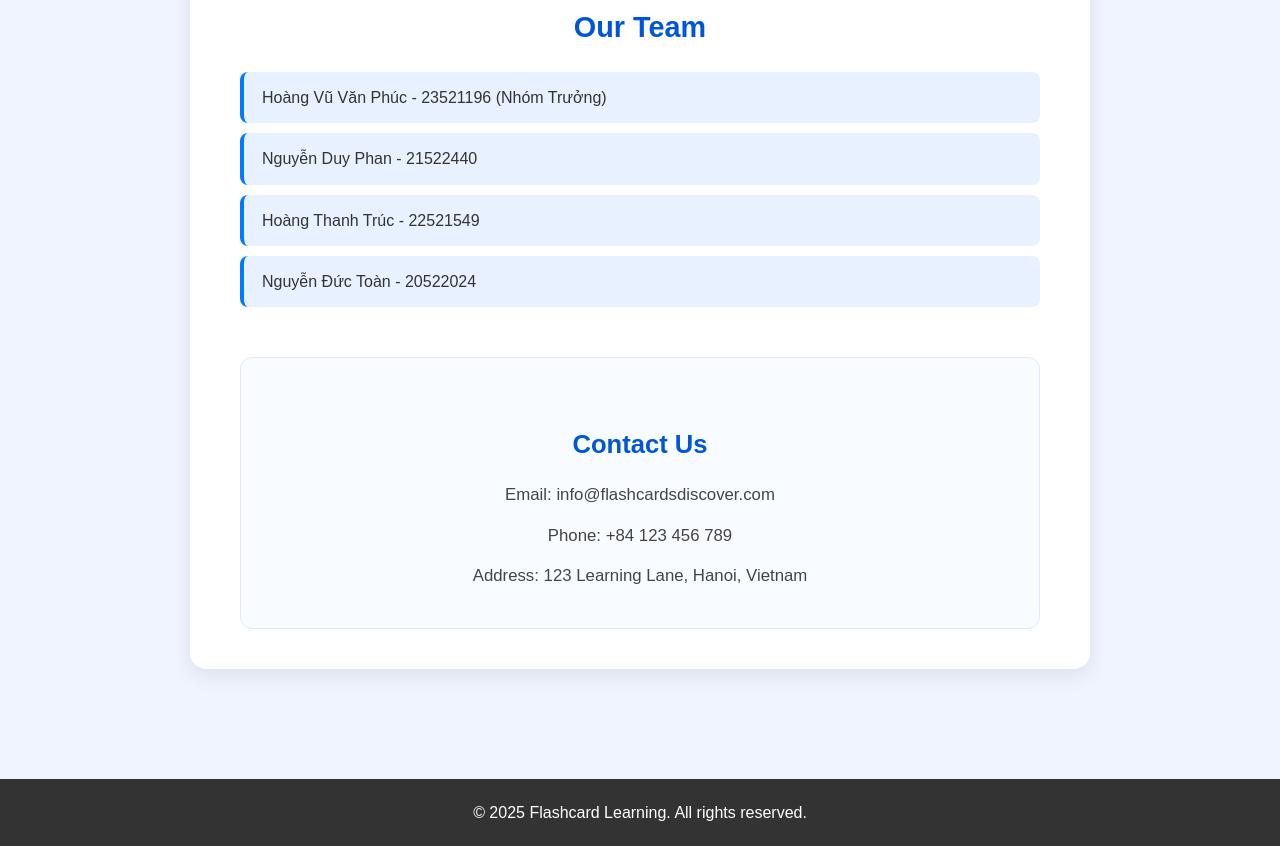
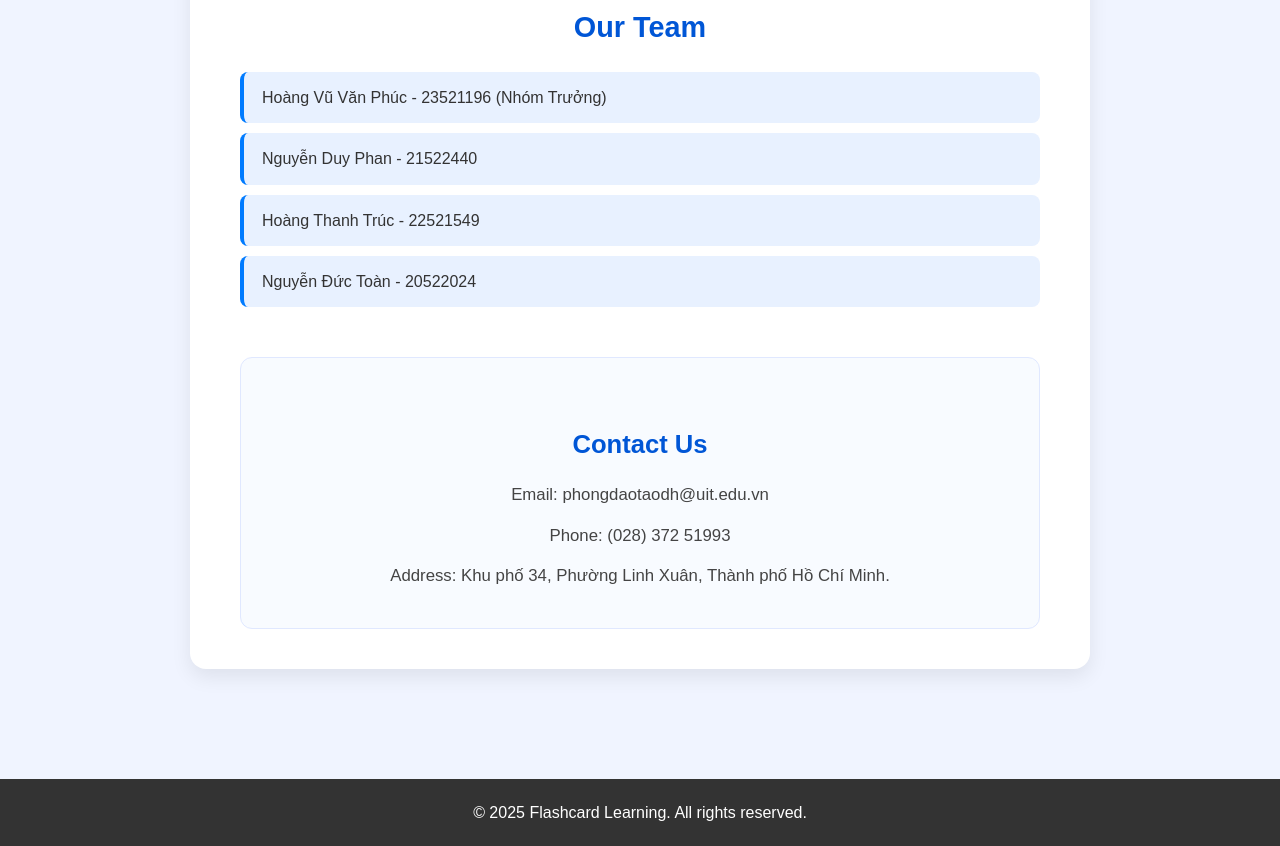
Before and after one commit to TrucThanhHoang/Flashcard-English-Web, a plain HTML site: page about/index.html in a window 1280 px wide. Shown: the part 544-1390 px from the top of the page. Drawn offline with Linux system fonts and the light colour scheme.

Commit message:
Edit some minor detail
Updated contact information in the About Us page.

```diff
--- a/about/index.html
+++ b/about/index.html
@@ -56,9 +56,9 @@
         <section class="contact">
           <h2>Contact Us</h2>
           <ul>
-            <li>Email: info@flashcardsdiscover.com</li>
-            <li>Phone: +84 123 456 789</li>
-            <li>Address: 123 Learning Lane, Hanoi, Vietnam</li>
+            <li>Email: phongdaotaodh@uit.edu.vn</li>
+            <li>Phone: (028) 372 51993</li>
+            <li>Address: Khu phố 34, Phường Linh Xuân, Thành phố Hồ Chí Minh.</li>
           </ul>
         </section>
       </div>
```
